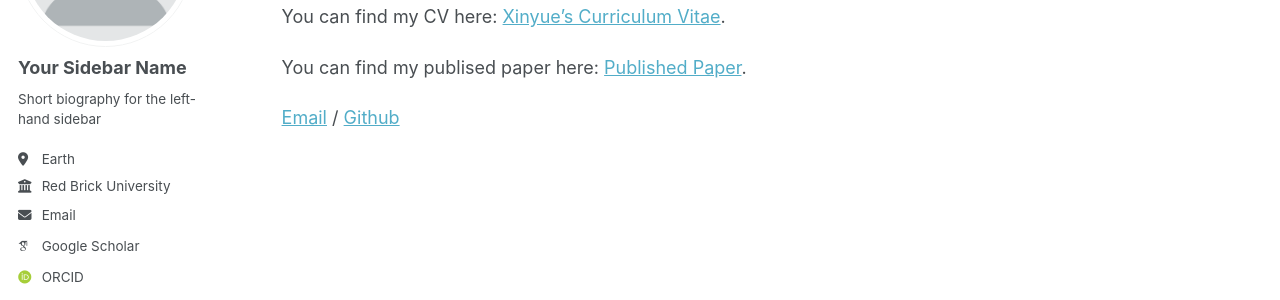
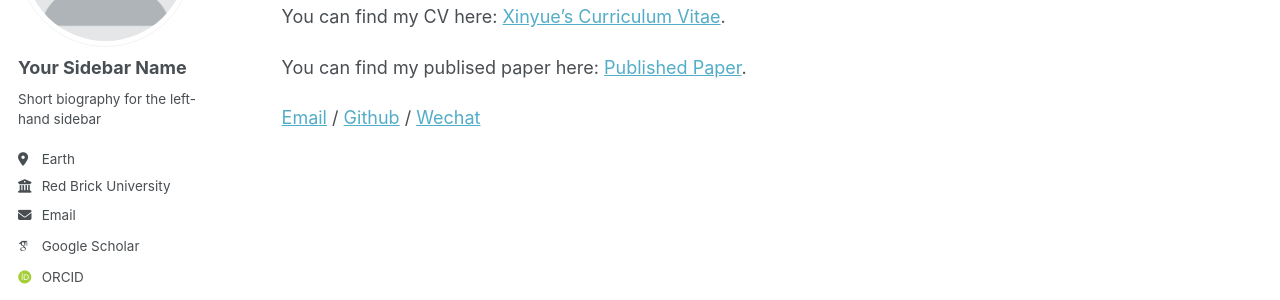
Before and after one commit to 2511110035/2511110035.github.io, a Jekyll site: the page built from _pages/about.md, in a window 1280 px wide. Shown: the part 227-527 px from the top of the page. Built offline with Jekyll 4.4.1, drawn with Linux system fonts in a browser that asks for light colours; some web fonts are replaced; our own code applies the rules of GitHub Pages for plain Markdown files; a script that is not in the unit is left out.

Commit message:
Update about.md

```diff
--- a/_pages/about.md
+++ b/_pages/about.md
@@ -4,4 +4,4 @@ You can find my CV here: [Xinyue's Curriculum Vitae](../assets/CV_Xinyue_Zhao.pd
 
 You can find my publised paper here: [Published Paper]().
 
-[Email](2511110035@stu.pku.edu.cn) / [Github](https://github.com/2511110035)
+[Email](2511110035@stu.pku.edu.cn) / [Github](https://github.com/2511110035) / [Wechat](../images/wechat.jpg)
```
